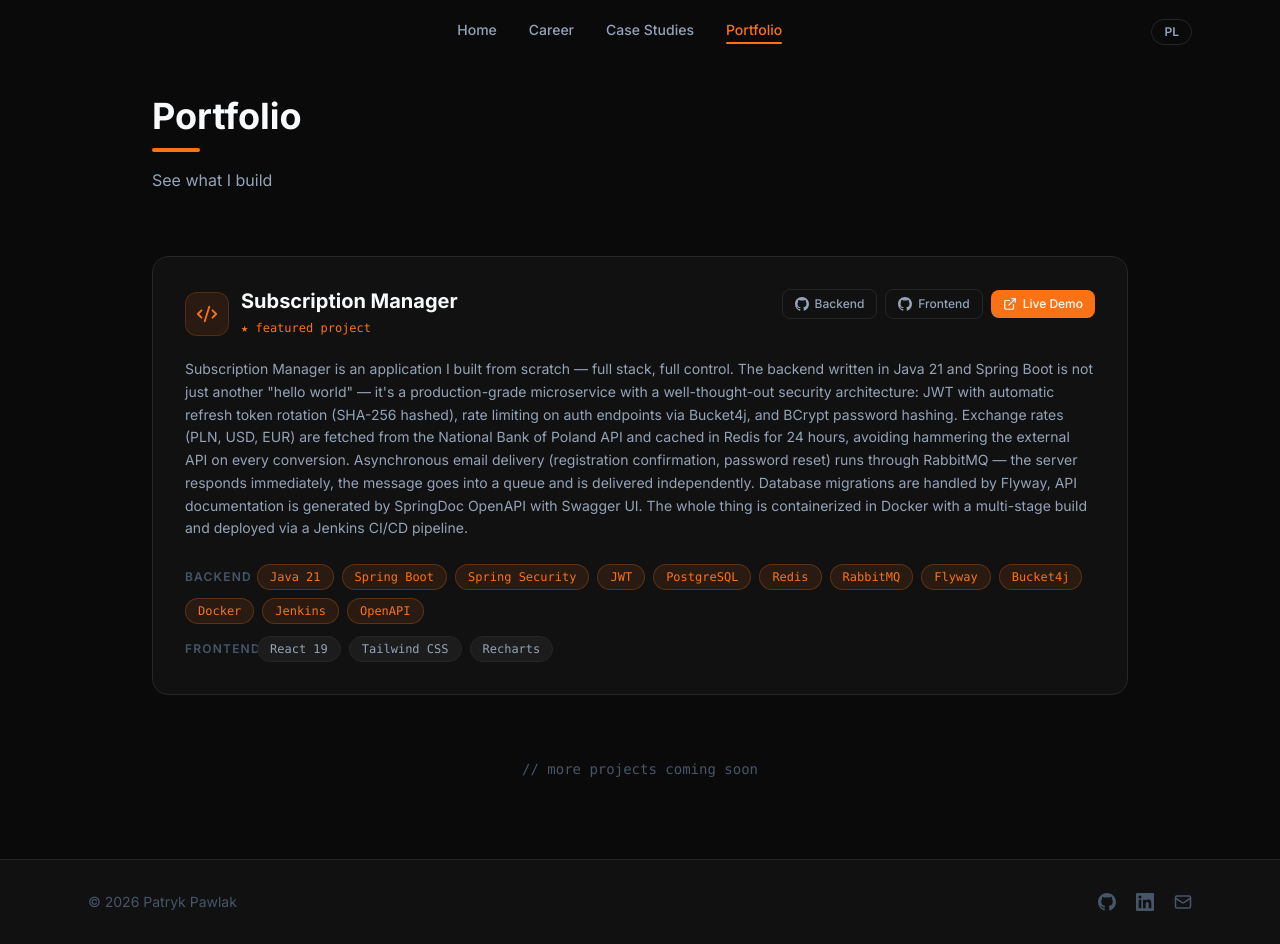
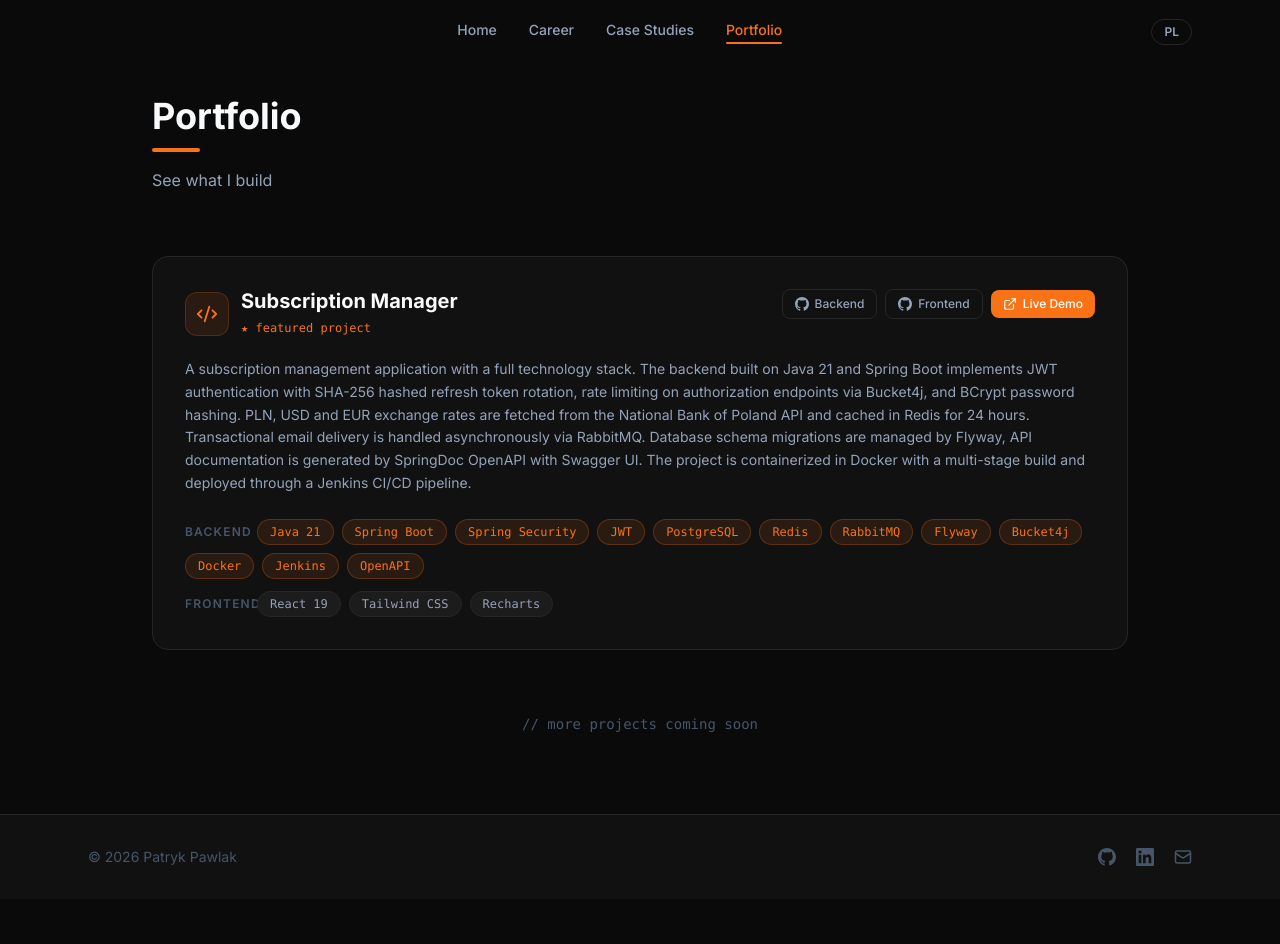
Before and after one commit to Spoki87/www, a React (Vite) app: page /portfolio in a window 1280 px wide. After the commit the page ends 899 px from the top, so only its background shows below. Built offline with nearby package versions, Linux system fonts and the light colour scheme.

Commit message:
fix:descriptions

```diff
--- a/src/data/projects.js
+++ b/src/data/projects.js
@@ -4,8 +4,8 @@ export const projects = [
     title: 'Subscription Manager',
     featured: true,
     description: {
-      pl: 'Subscription Manager to aplikacja, którą zbudowałem od zera — pełen stos, pełna kontrola. Backend napisany w Java 21 i Spring Boot to nie kolejne "hello world" — to produkcyjny mikroserwis z przemyślaną architekturą bezpieczeństwa: JWT z automatyczną rotacją refresh tokenów (haszowanych SHA-256), rate limiting na endpointach autoryzacji przez Bucket4j i BCrypt do hashowania haseł. Kursy walut (PLN, USD, EUR) są pobierane z API Narodowego Banku Polskiego i cachowane w Redis przez 24 godziny, żeby nie dobijać zewnętrznego API przy każdym przeliczeniu. Asynchroniczna wysyłka emaili (potwierdzenia rejestracji, reset hasła) działa przez RabbitMQ — serwer odpowiada natychmiast, wiadomość trafia do kolejki i jest dostarczana niezależnie. Migracje bazy danych obsługuje Flyway, dokumentacja API jest generowana przez SpringDoc OpenAPI z Swagger UI. Całość jest skonteneryzowana w Dockerze z wieloetapowym buildem i wdrażana przez pipeline CI/CD w Jenkinsie.',
-      en: 'Subscription Manager is an application I built from scratch — full stack, full control. The backend written in Java 21 and Spring Boot is not just another "hello world" — it\'s a production-grade microservice with a well-thought-out security architecture: JWT with automatic refresh token rotation (SHA-256 hashed), rate limiting on auth endpoints via Bucket4j, and BCrypt password hashing. Exchange rates (PLN, USD, EUR) are fetched from the National Bank of Poland API and cached in Redis for 24 hours, avoiding hammering the external API on every conversion. Asynchronous email delivery (registration confirmation, password reset) runs through RabbitMQ — the server responds immediately, the message goes into a queue and is delivered independently. Database migrations are handled by Flyway, API documentation is generated by SpringDoc OpenAPI with Swagger UI. The whole thing is containerized in Docker with a multi-stage build and deployed via a Jenkins CI/CD pipeline.',
+      pl: 'Aplikacja do zarządzania subskrypcjami osobistymi z pełnym stosem technologicznym. Backend oparty na Java 21 i Spring Boot implementuje uwierzytelnianie JWT z rotacją refresh tokenów haszowanych SHA-256, rate limiting endpointów autoryzacji przez Bucket4j oraz BCrypt do hashowania haseł. Kursy walut PLN, USD i EUR pobierane są z API Narodowego Banku Polskiego i cachowane w Redis przez 24 godziny. Wysyłka emaili transakcyjnych realizowana jest asynchronicznie przez RabbitMQ. Migracje schematu bazy danych obsługuje Flyway, dokumentacja API generowana jest przez SpringDoc OpenAPI z interfejsem Swagger UI. Projekt skonteneryzowany w Dockerze z wieloetapowym buildem i wdrażany przez pipeline CI/CD w Jenkinsie.',
+      en: 'A subscription management application with a full technology stack. The backend built on Java 21 and Spring Boot implements JWT authentication with SHA-256 hashed refresh token rotation, rate limiting on authorization endpoints via Bucket4j, and BCrypt password hashing. PLN, USD and EUR exchange rates are fetched from the National Bank of Poland API and cached in Redis for 24 hours. Transactional email delivery is handled asynchronously via RabbitMQ. Database schema migrations are managed by Flyway, API documentation is generated by SpringDoc OpenAPI with Swagger UI. The project is containerized in Docker with a multi-stage build and deployed through a Jenkins CI/CD pipeline.',
     },
     backendTech: [
       'Java 21',
--- a/src/i18n/locales/en.json
+++ b/src/i18n/locales/en.json
@@ -7,7 +7,7 @@
   },
   "case_studies": {
     "title": "Case Studies",
-    "subtitle": "Real problems, concrete solutions — and what came out of it",
+    "subtitle": "Real problems, concrete solutions - and what came out of it",
     "problem": "Problem",
     "solution": "Solution",
     "outcome": "Outcome",
--- a/src/i18n/locales/pl.json
+++ b/src/i18n/locales/pl.json
@@ -7,7 +7,7 @@
   },
   "case_studies": {
     "title": "Case Studies",
-    "subtitle": "Realne problemy, konkretne rozwiązania — co z tego wynikło",
+    "subtitle": "Realne problemy, konkretne rozwiązania - co z tego wynikło",
     "problem": "Problem",
     "solution": "Rozwiązanie",
     "outcome": "Efekt",
```
